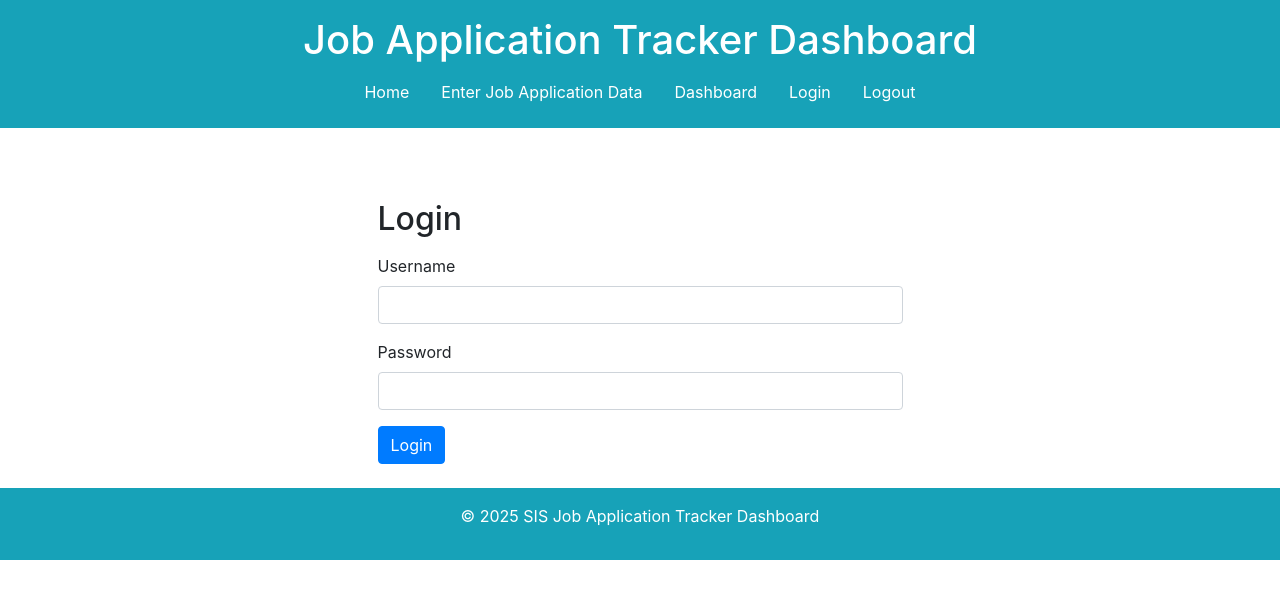
After one commit to GinaHorch/job-application-tracker, a Flask app: page /login in a window 1280 px wide. The commit adds this page. Shown: the top 599 px of the page. Run offline with Flask 3, Linux system fonts and the light colour scheme; some libraries are stand-ins or nearby versions.

Commit message:
Add user model and authentication

```diff
--- a/app.py
+++ b/app.py
@@ -1,27 +1,56 @@
-from flask import Flask, render_template, request, redirect, url_for
+from flask import Flask, render_template, request, redirect, url_for, flash
+from flask_login import LoginManager, current_user, login_user, login_required, logout_user
+from flask_bcrypt import Bcrypt
 from datetime import datetime, timedelta
-from models import JobApplication, db
-from forms import JobApplicationForm
 from flask_sqlalchemy import SQLAlchemy
 from flask_migrate import Migrate
+from dotenv import load_dotenv
 import os
+from forms import JobApplicationForm, LoginForm
+from models import JobApplication, User
+from extensions import db
 
 app = Flask(__name__)
+bycrypt = Bcrypt(app)
 
-app.config['SECRET_KEY'] = 'your_secret_key_here'
-app.config['SQLALCHEMY_DATABASE_URI'] = 'sqlite:///job_application_data.db'
+load_dotenv()
+app.config['SECRET_KEY'] = os.getenv('SECRET_KEY')
+app.config['SQLALCHEMY_DATABASE_URI'] = os.getenv('DATABASE_URL')
 app.config['SQLALCHEMY_TRACK_MODIFICATIONS'] = False
 
 db.init_app(app)
 migrate = Migrate(app, db)
 
-def create_tables():
-    with app.app_context():
-        db.create_all()
+login_manager = LoginManager(app)
+login_manager.login_view = 'login'
+
+@login_manager.user_loader
+def load_user(user_id):
+    return User.query.get(int(user_id))
 
 @app.route('/')
 def index():
     return render_template('index.html')
+
+@app.route('/login', methods=['GET', 'POST'])
+def login():
+    if current_user.is_authenticated:
+        return redirect(url_for('dashboard'))
+    form = LoginForm()
+    if form.validate_on_submit():
+        user = User.query.filter_by(username=form.username.data).first()
+        if user and user.check_password(form.password.data):
+            login_user(user)
+            return redirect(url_for('dashboard'))
+        flash('Invalid username or password', 'danger')
+    return render_template('login.html', form=form)
+
+@app.route('/logout')
+@login_required
+def logout():
+    logout_user()
+    flash('You have been logged out.', 'info')
+    return redirect(url_for('index'))
 
 @app.route('/form', methods=['GET','POST'])
 def form():
@@ -40,16 +69,19 @@ def form():
             follow_up_sent=form.follow_up_sent.data,
             follow_up_message=form.follow_up_message.data,
             notes=form.notes.data,
+            user_id=current_user.id
         )
         # Add the new data to the database
         db.session.add(application)
         db.session.commit()
+        flash('Job application submitted successfully!', 'success')
         # Redirect to the dashboard
 
         return redirect(url_for('dashboard'))
     return render_template('form.html', form=form)
 
 @app.route('/dashboard')
+@login_required
 def dashboard():
     all_applications = JobApplication.query.all()
 
@@ -76,7 +108,5 @@ def dashboard():
 
     return render_template('dashboard.html', applications=filtered_applications or all_applications)
 
-
 if __name__ == '__main__':
-    create_tables()
     app.run(debug=True)
--- /dev/null
+++ b/extensions.py
@@ -0,0 +1,5 @@
+from flask_sqlalchemy import SQLAlchemy
+from flask_migrate import Migrate
+
+db = SQLAlchemy()
+migrate = Migrate()
--- a/forms.py
+++ b/forms.py
@@ -1,6 +1,15 @@
 from flask_wtf import FlaskForm
-from wtforms import StringField, SubmitField, DateField, SelectField, TextAreaField, RadioField
+from flask_wtf.csrf import CSRFProtect
+from wtforms import StringField, SubmitField, DateField, SelectField, TextAreaField, RadioField, PasswordField, BooleanField
 from wtforms.validators import DataRequired, Optional
+
+csrf = CSRFProtect()
+
+class LoginForm(FlaskForm):
+    username = StringField('Username', validators=[DataRequired()])
+    password = PasswordField('Password', validators=[DataRequired()])
+    remember_me = BooleanField('Remember Me')
+    submit = SubmitField('Sign In')
 
 class JobApplicationForm(FlaskForm):
     date_submitted = DateField('Date Application Submitted', format='%d-%m-%Y', validators=[Optional()])
--- a/requirements.txt
+++ b/requirements.txt
@@ -1,8 +1,10 @@
 requests>=2.28
 Flask==3.1.0
+Flask-bycrypt
 Flask-SQLAlchemy>=3.1.1
 Flask-WTF>=1.2.2
 Flask-migrate>=4.0.7
+Flask-login>=3.1.0
 werkzeug>=3.1
 email-validator>=2.2.0
 SQLAlchemy>=1.3.24
--- a/templates/base.html
+++ b/templates/base.html
@@ -16,6 +16,8 @@
                 <li class="nav-item"><a class="nav-link text-white" href="{{ url_for('index') }}">Home</a></li>
                 <li class="nav-item"><a class="nav-link text-white" href="{{ url_for('form') }}">Enter Job Application Data</a></li>
                 <li class="nav-item"><a class="nav-link text-white" href="{{ url_for('dashboard') }}">Dashboard</a></li>
+                <li class="nav-item"><a class="nav-link text-white" href="{{ url_for('login') }}">Login</a></li>
+                <li class="nav-item"><a class="nav-link text-white" href="{{ url_for('logout') }}">Logout</a></li>
             </ul>
         </nav>
     </header>
--- /dev/null
+++ b/templates/login.html
@@ -0,0 +1,24 @@
+{% extends "base.html" %}
+
+{% block title %}Login{% endblock %}
+
+{% block content %}
+<div class="container">
+    <div class="row justify-content-center">
+        <div class="col-md-6">
+            <h2 class="mt-5 mb-3">Login</h2>
+            <form method="POST">
+                <div class="form-group">
+                    <label for="username">Username</label>
+                    <input type="text" class="form-control" id="username" name="username" required>
+                </div>
+                <div class="form-group">
+                    <label for="password">Password</label>
+                    <input type="password" class="form-control" id="password" name="password" required>
+                </div>
+                <button type="submit" class="btn btn-primary">Login</button>
+            </form>
+        </div>
+    </div>
+</div>
+{% endblock %}
```
Also changed, not shown: migrations/versions/cce6392f124d_initial_migration.py (renamed from migrations/versions/dd590f9f839b_initial_migration.py, +17 -4 lines), models.py (+18 -2 lines), templates/form.html (+3 -22 lines), instance/job_application_data.db.
